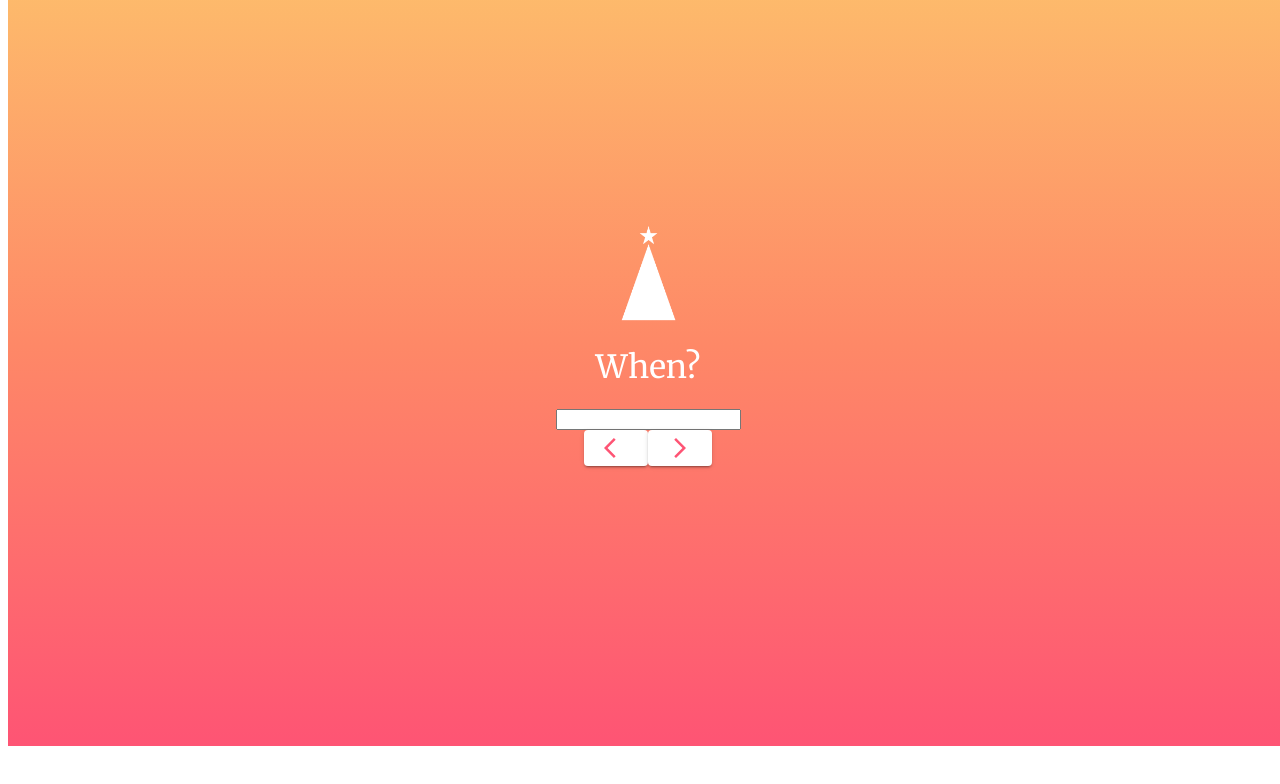
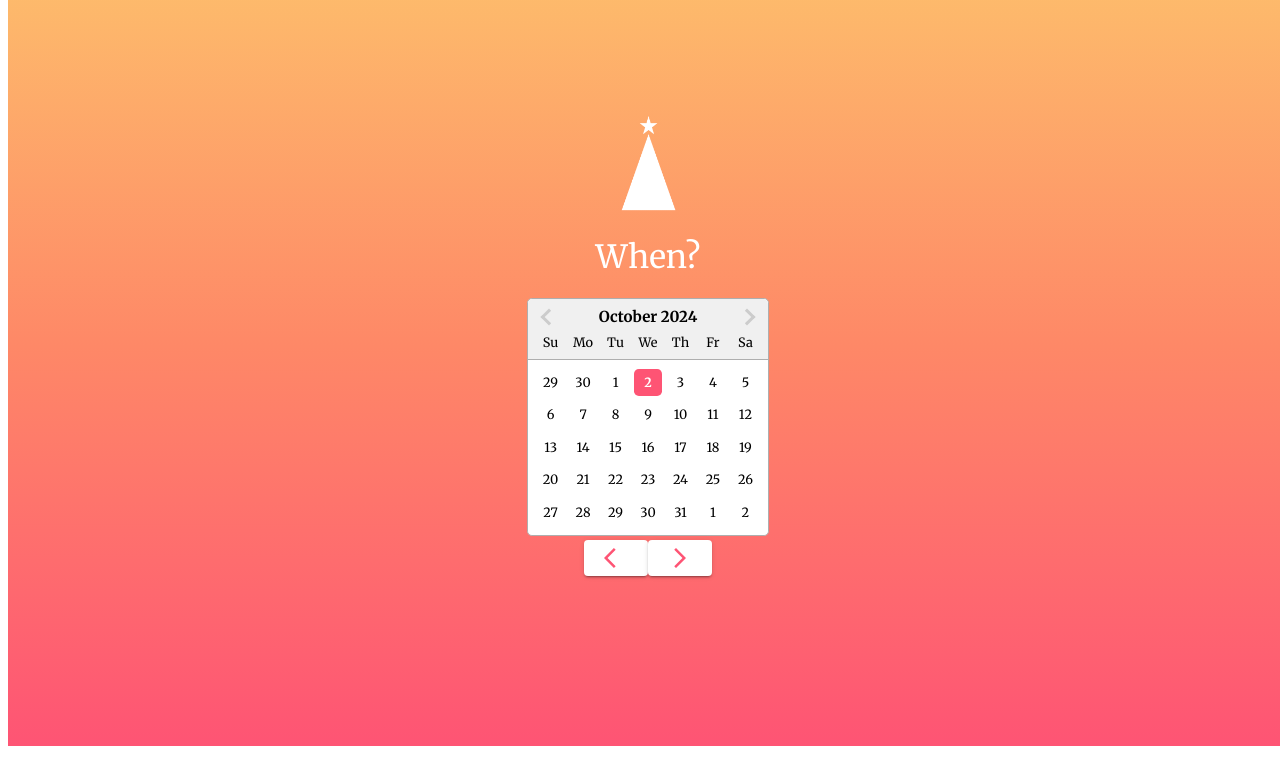
Before and after one commit to knight-tara/plan-do, a React (Vite) app in the folder frontend/: page / in a window 1280 px wide. Shown: the part 862-1646 px from the top of the page. Built offline with nearby package versions, Linux system fonts and the light colour scheme; no server answers; a web font is replaced by a local one.

Commit message:
updated datePicker component (CSS and new component)

```diff
--- a/frontend/src/components/questions/question4.jsx
+++ b/frontend/src/components/questions/question4.jsx
@@ -1,23 +1,15 @@
-import { useState } from "react";
-import DatePicker from "react-datepicker";
-import "react-datepicker/dist/react-datepicker.css";
 import icon from "../../assets/plan-do-icon-white.png";
+import { CustomDatePicker } from "../ui/datePicker";
 import { CustomButton } from "../ui/button";
 
 export const Question4 = ({ scrollToNext, scrollToPrevious }) => {
 
-    const [ startDate, setStartDate ] = useState();
-    const [ endDate, setEndDate ] = useState();
-
-    const handleDateSelection = (range) => {
-        const [ startDate, endDate ] = range;
-        setStartDate(startDate);
-        setEndDate(endDate);
+    const handleDateRangeSelection = ({startDate, endDate}) => {
+        sessionStorage.setItem("startDate", startDate);
+        sessionStorage.setItem("endDate", endDate);
     };
 
     const handleNextButtonClick = () => {
-        sessionStorage.setItem("startDate", startDate);
-        sessionStorage.setItem("endDate", endDate);
         scrollToNext();
     };
 
@@ -34,12 +26,8 @@ export const Question4 = ({ scrollToNext, scrollToPrevious }) => {
             <h1>When?</h1>
         </div>
         <div>
-            <DatePicker
-                selected={startDate}
-                onChange={handleDateSelection}
-                startDate={startDate}
-                endDate={endDate}
-                selectsRange
+            <CustomDatePicker
+                onDateSelection={handleDateRangeSelection}
             />
         </div>
         <div>
--- a/frontend/src/components/ui/datePicker.jsx
+++ b/frontend/src/components/ui/datePicker.jsx
@@ -1,7 +1,30 @@
-import { DateRangePicker } from '@mui/x-date-pickers/DatePicker';
+import { useState } from "react";
+import DatePicker from "react-datepicker";
+import "react-datepicker/dist/react-datepicker.css";
 
-export const CustomDatePicker = () => {
+export const CustomDatePicker = ({ onDateSelection }) => {
+
+    const [startDate, setStartDate] = useState(new Date());
+    const [endDate, setEndDate] = useState(null);
+
+    const handleDateSelection = (dateRange) => {
+        const[startDate, endDate] = dateRange;
+        setStartDate(startDate);
+        setEndDate(endDate);
+        if (onDateSelection) {
+            onDateSelection({ startDate: startDate, endDate: endDate });
+        }
+    }
+
     return (
-        <DatePicker />
+        <DatePicker
+            selected={startDate}
+            onChange={handleDateSelection}
+            startDate={startDate}
+            endDate={endDate}
+            selectsRange
+            inline
+        />
+
     );
 };
--- a/frontend/src/index.css
+++ b/frontend/src/index.css
@@ -202,3 +202,24 @@ h1 {
   max-width: 55px;
   height: auto;
 }
+
+/* DATE PICKER STYLING*/
+
+.react-datepicker {
+  font-family: "Merriweather", serif;
+}
+
+.react-datepicker__day--in-range {
+  background-color:#fe5474;
+  color: white;
+}
+
+.react-datepicker__day--in-selecting-range {
+  background-color:#fe5474 !important;
+  color: white;
+}
+
+.react-datepicker__day--in-range:hover {
+  background-color: #fdc16c;
+  color: white;
+}
```
